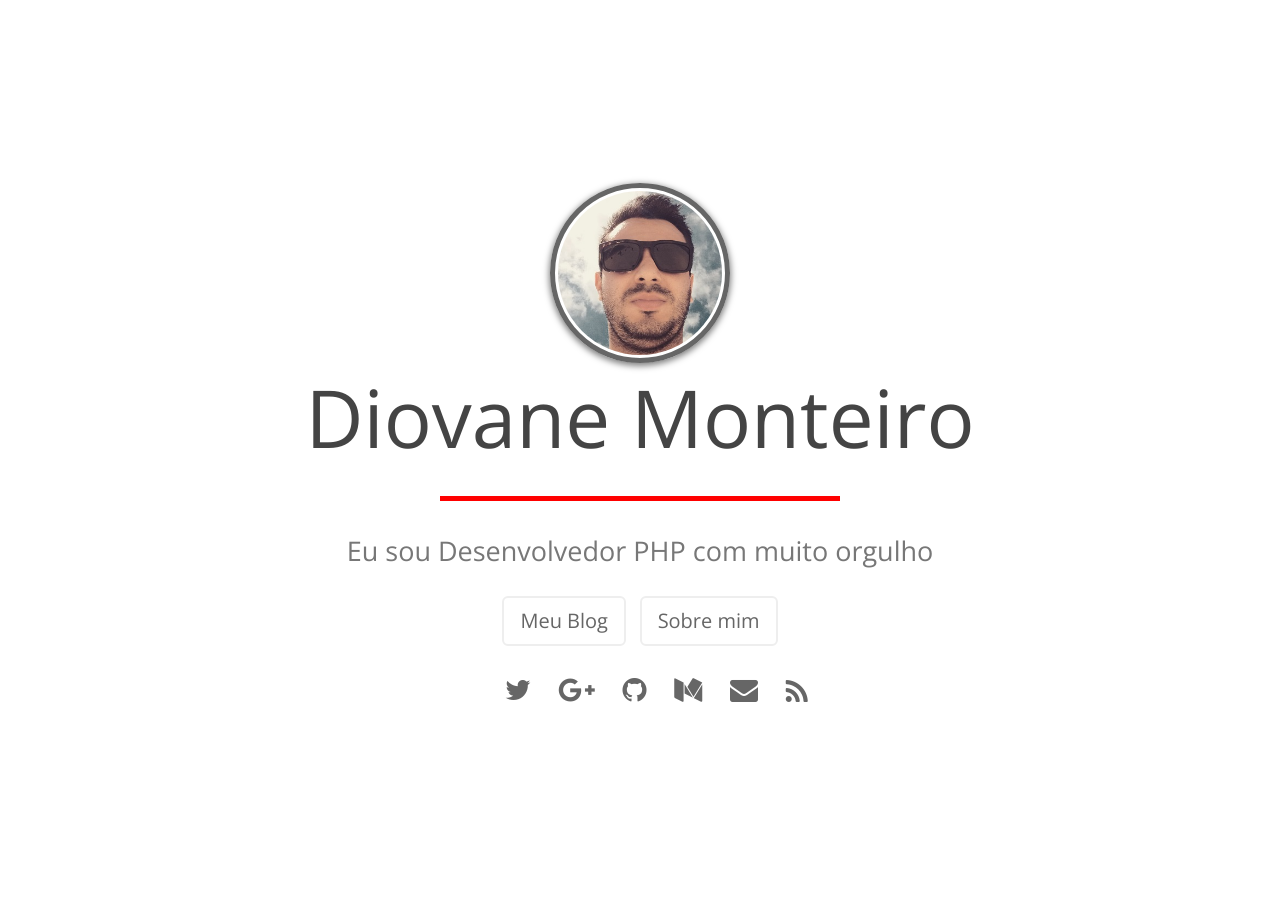
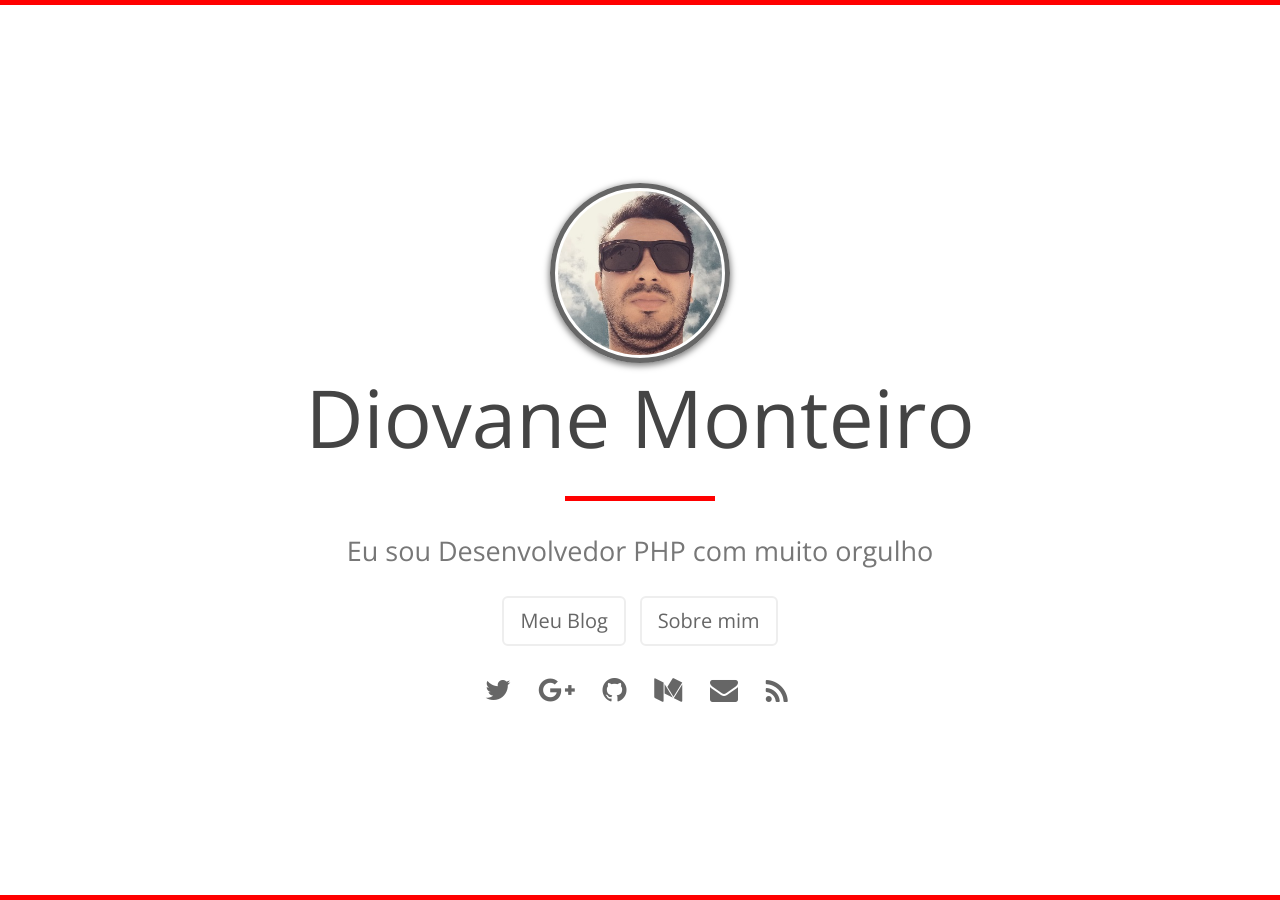
Before and after one commit to diovanemonteiro/diovanemonteiro.github.io, a Jekyll site: the page built from index.html, in a window 1280 px wide. Built offline with Jekyll 4.4.1, drawn with Linux system fonts in a browser that asks for light colours; nearby versions of some CDN libraries; some web fonts are replaced.

Commit message:
Algumas alterações no estilo do site

```diff
--- a/assets/css/home.css
+++ b/assets/css/home.css
@@ -121,8 +121,8 @@ img {
     align-items: center;
     justify-content: center;
     min-height: 100vh;
-    /*border-top: 5px solid red;*/
-    /*border-bottom: 5px solid red;*/
+    border-top: 5px solid red;
+    border-bottom: 5px solid red;
 }
 
 .hero-image img {
@@ -157,7 +157,7 @@ img {
 }
 
 hr {
-    max-width: 400px;
+    max-width: 150px;
     margin: 25px auto 25px;
     padding: 0;
     text-align: center;
@@ -237,6 +237,10 @@ hr {
     text-align: center;
 }
 
+.social > ul {
+    padding: 0;
+}
+
 .social li {
     display: inline-block;
     padding: 0 0.6em;
@@ -252,7 +256,8 @@ hr {
 .social a:focus {
     /*color: #4cae4c;*/
     /*color: #e67e22;*/
-    color: #ee4b28;
+    /* color: #ee4b28; */
+    color: #000;
     /*color: #999;*/
 }
 
```
